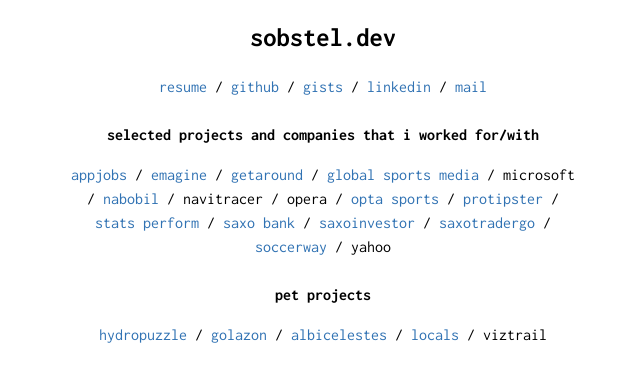
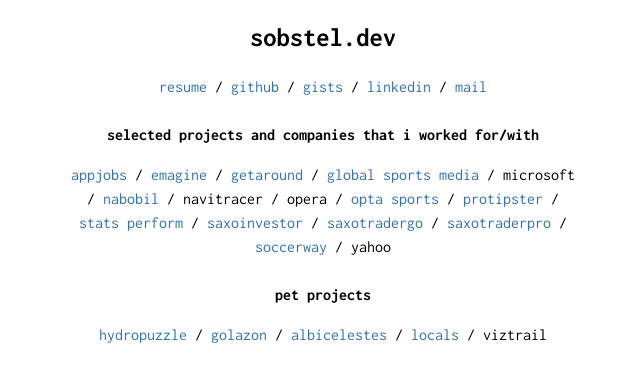
Before and after one commit to sobstel/sobstel.github.com, a Jekyll site: the page built from index.html, in a window 1280 px wide. Shown: the top 382 px of the page, without its empty margins (317-957 px from the left). Built offline with Jekyll 4.4.1, drawn with Linux system fonts in a browser that asks for light colours.

Commit message:
If there are no struggles, there is no progress.

```diff
--- a/index.html
+++ b/index.html
@@ -31,9 +31,9 @@
         <a href="//www.statsperform.com/opta/">Opta Sports</a> /
         <a href="//www.protipster.com">ProTipster</a> /
         <a href="//www.statsperform.com/">Stats Perform</a> /
-        <a href="//www.home.saxo">Saxo Bank</a> /
         <a href="//www.saxoinvestor.com">SaxoInvestor</a> /
-        <a href="//www.saxotrader.com/">SaxoTraderGO</a> /
+        <a href="//www.home.saxo/platforms/saxotradergo">SaxoTraderGO</a> /
+        <a href="//www.home.saxo/platforms/saxotraderpro">SaxoTraderPRO</a> /
         <a href="//www.soccerway.com">Soccerway</a> /
         Yahoo
     </p>
```
